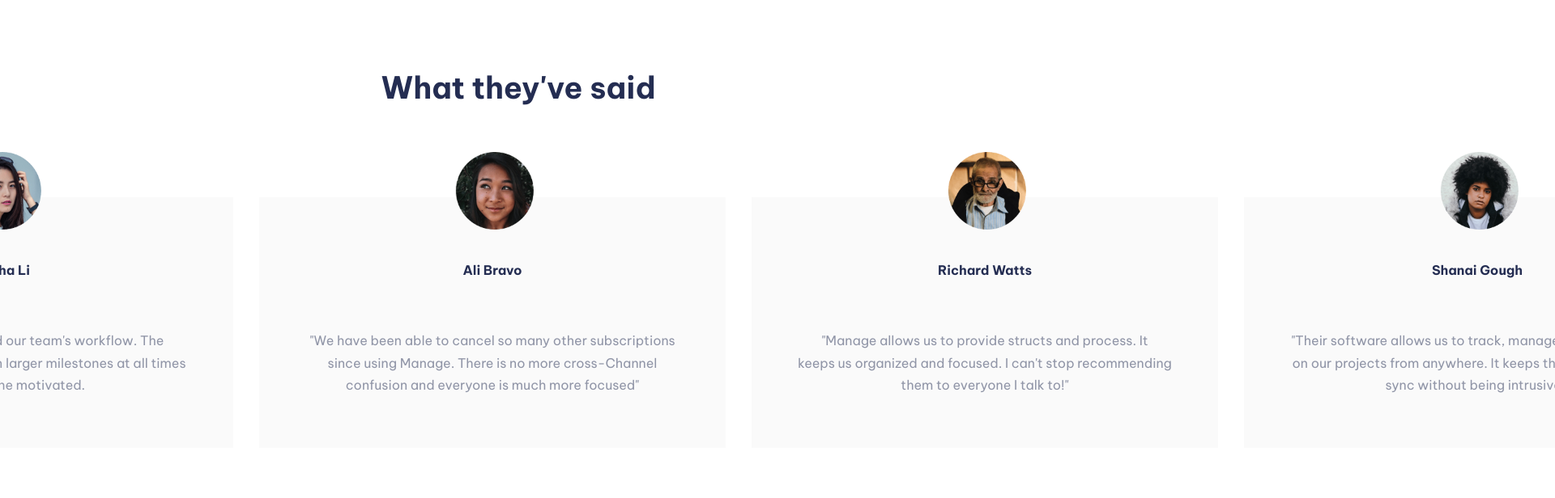
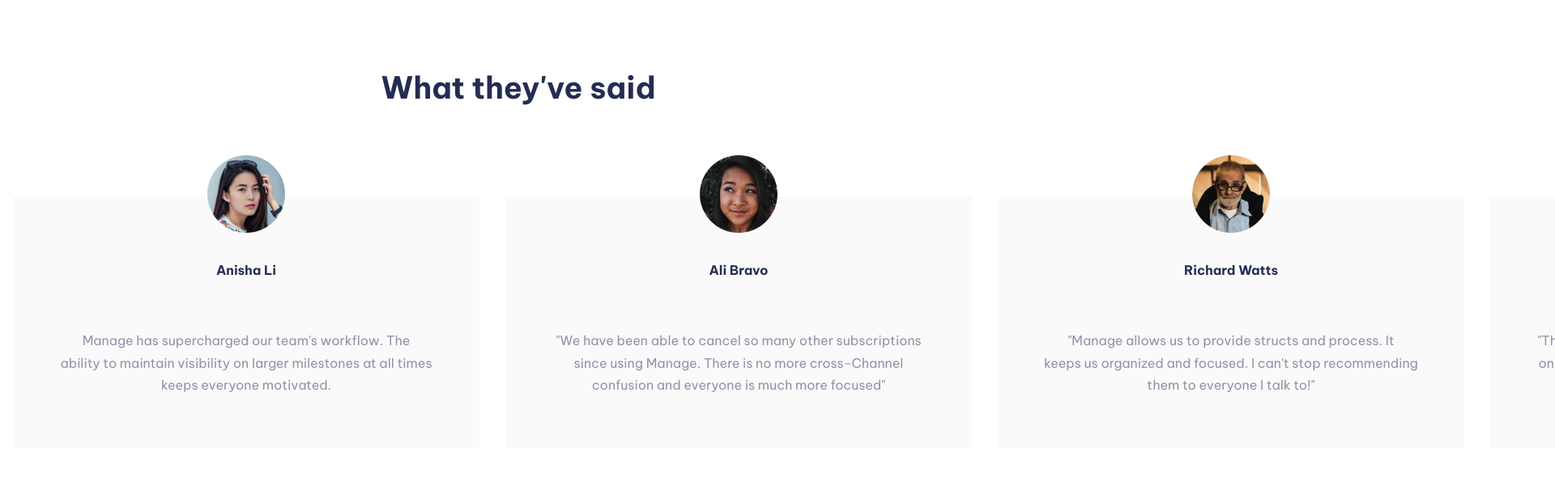
Before and after one commit to Ezedcode/manage-landing-page-master, a React (Create React App) app: page / in a window 1280 px wide. Shown: the part 1480-2096 px from the top of the page at 81% size, 1920 px wide, since content can reach past the window. Built offline with nearby package versions, Linux system fonts and the light colour scheme.

Commit message:
updating home page

```diff
--- a/package.json
+++ b/package.json
@@ -6,9 +6,11 @@
     "@testing-library/jest-dom": "^5.16.5",
     "@testing-library/react": "^13.3.0",
     "@testing-library/user-event": "^13.5.0",
+    "@trendyol-js/react-carousel": "^3.0.0",
     "react": "^18.2.0",
     "react-dom": "^18.2.0",
     "react-icons": "^4.4.0",
+    "react-responsive-carousel": "^3.2.23",
     "react-router-dom": "^6.4.0",
     "react-scripts": "5.0.1",
     "styled-components": "^5.3.5",
--- a/src/components/pages/home/index.jsx
+++ b/src/components/pages/home/index.jsx
@@ -1,70 +1,10 @@
 import React, { useState } from "react";
 import ImgIntro from "../../../img/illustration-intro.svg";
-import Img1 from "../../../img/avatar-anisha.png";
-import Img2 from "../../../img/avatar-ali.png";
-import Img3 from "../../../img/avatar-richard.png";
-import Img4 from "../../../img/avatar-shanai.png";
 import * as C from "./styles";
 import Button from "../../button";
-import WhatSaidSlide from "../../slides/whatSaidSlides/index";
+import SlidesWhatSaid from "../../slides";
 
 const Home = () => {
-  const [Item, setItem] = useState([]);
-
-  const listItems = [
-    {
-      img: Img1,
-      name: "Anisha Li",
-      text: (
-        <p>
-          Manage has supercharged our team's workflow. The
-          <br />
-          ability to maintain visibility on larger milestones at all times
-          <br />
-          keeps everyone motivated.
-        </p>
-      ),
-    },
-    {
-      img: Img2,
-      name: "Ali Bravo",
-      text: (
-        <p>
-          "We have been able to cancel so many other subscriptions
-          <br />
-          since using Manage. There is no more cross-Channel
-          <br />
-          confusion and everyone is much more focused"
-        </p>
-      ),
-    },
-    {
-      img: Img3,
-      name: "Richard Watts",
-      text: (
-        <p>
-          "Manage allows us to provide structs and process. It
-          <br />
-          keeps us organized and focused. I can't stop recommending
-          <br />
-          them to everyone I talk to!"
-        </p>
-      ),
-    },
-    {
-      img: Img4,
-      name: "Shanai Gough",
-      text: (
-        <p>
-          "Their software allows us to track, manage and collaborate
-          <br />
-          on our projects from anywhere. It keeps the whole team in-
-          <br />
-          sync without being intrusive."
-        </p>
-      ),
-    },
-  ];
   return (
     <>
       <C.Container>
@@ -157,7 +97,7 @@
         </C.AboutManage>
         <C.WhatSaid>
           <h2>What they've said</h2>
-          <WhatSaidSlide listItems={listItems} />
+          <SlidesWhatSaid />
           <Button
             id="Get Started"
             color="hsl(0, 0%, 98%)"
--- /dev/null
+++ b/src/components/slides/index.jsx
@@ -0,0 +1,76 @@
+import React, { useState } from "react";
+import Img1 from "../../img/avatar-anisha.png";
+import Img2 from "../../img/avatar-ali.png";
+import Img3 from "../../img/avatar-richard.png";
+import Img4 from "../../img/avatar-shanai.png";
+import { Carousel } from "react-responsive-carousel";
+import Items from "./item";
+import * as C from "./styles";
+
+const SlidesWhatSaid = () => {
+  const [Item, setItem] = useState([]);
+
+  const listItems = [
+    {
+      img: Img1,
+      name: "Anisha Li",
+      text: (
+        <p>
+          Manage has supercharged our team's workflow. The
+          <br />
+          ability to maintain visibility on larger milestones at all times
+          <br />
+          keeps everyone motivated.
+        </p>
+      ),
+    },
+    {
+      img: Img2,
+      name: "Ali Bravo",
+      text: (
+        <p>
+          "We have been able to cancel so many other subscriptions
+          <br />
+          since using Manage. There is no more cross-Channel
+          <br />
+          confusion and everyone is much more focused"
+        </p>
+      ),
+    },
+    {
+      img: Img3,
+      name: "Richard Watts",
+      text: (
+        <p>
+          "Manage allows us to provide structs and process. It
+          <br />
+          keeps us organized and focused. I can't stop recommending
+          <br />
+          them to everyone I talk to!"
+        </p>
+      ),
+    },
+    {
+      img: Img4,
+      name: "Shanai Gough",
+      text: (
+        <p>
+          "Their software allows us to track, manage and collaborate
+          <br />
+          on our projects from anywhere. It keeps the whole team in-
+          <br />
+          sync without being intrusive."
+        </p>
+      ),
+    },
+  ];
+  return (
+    <C.Container>
+      {listItems.map((item) => (
+        <Items img={item.img} name={item.name} text={item.text} />
+      ))}
+    </C.Container>
+  );
+};
+
+export default SlidesWhatSaid;
--- a/src/components/slides/slideItem/index.jsx
+++ b/src/components/slides/item.jsx
@@ -1,16 +1,16 @@
 import React from "react";
 import * as C from "./styles";
 
-const SlideItem = ({ img, name, text }) => {
+const Items = ({ img, name, text }) => {
   return (
-    <C.Container>
+    <C.ContainerItem>
       <div>
         <img src={img} alt="img" />
         <h3>{name}</h3>
         <p>{text}</p>
       </div>
-    </C.Container>
+    </C.ContainerItem>
   );
 };
 
-export default SlideItem;
+export default Items;
--- a/src/components/slides/slideItem/styles.jsx
+++ b/src/components/slides/styles.jsx
@@ -1,8 +1,10 @@
 import styled from "styled-components";
-
 export const Container = styled.div`
+  display: flex;
+`;
+export const ContainerItem = styled.div`
+  display: flex;
   margin: 7em auto 4em auto;
-  transform: translateX(-50%);
   div {
     width: 36em;
     margin: 0 1em;
@@ -11,9 +13,9 @@
   img {
     position: absolute;
     width: 6em;
-    top: -3.5em;
+    top: 104.5em;
     margin-bottom: 5em;
-    transform: translateX(-47%);
+    transform: translateX(-50%);
   }
   h3 {
     padding-top: 5em;
--- a/src/components/slides/whatSaidSlides/index.jsx
+++ /dev/null
@@ -1,15 +0,0 @@
-import React from "react";
-import SlideItem from "../slideItem";
-import * as C from "./styles";
-
-const WhatSaidSlide = ({ listItems }) => {
-  return (
-    <C.Container>
-      {listItems?.map((item) => (
-        <SlideItem img={item.img} name={item.name} text={item.text} />
-      ))}
-    </C.Container>
-  );
-};
-
-export default WhatSaidSlide;
--- a/src/components/slides/whatSaidSlides/styles.jsx
+++ /dev/null
@@ -1,5 +0,0 @@
-import styled from "styled-components";
-
-export const Container = styled.div`
-  display: flex;
-`;
--- a/src/styles/styles.jsx
+++ b/src/styles/styles.jsx
@@ -1,5 +1,8 @@
 import styled from "styled-components";
 
+export const ContainerIndex = styled.div`
+  display: flex;
+`;
 export const Container = styled.div`
   height: 100v%;
   display: flex;
```
Also changed, not shown: 1 other file (tests, documents, lock files or other folders).
